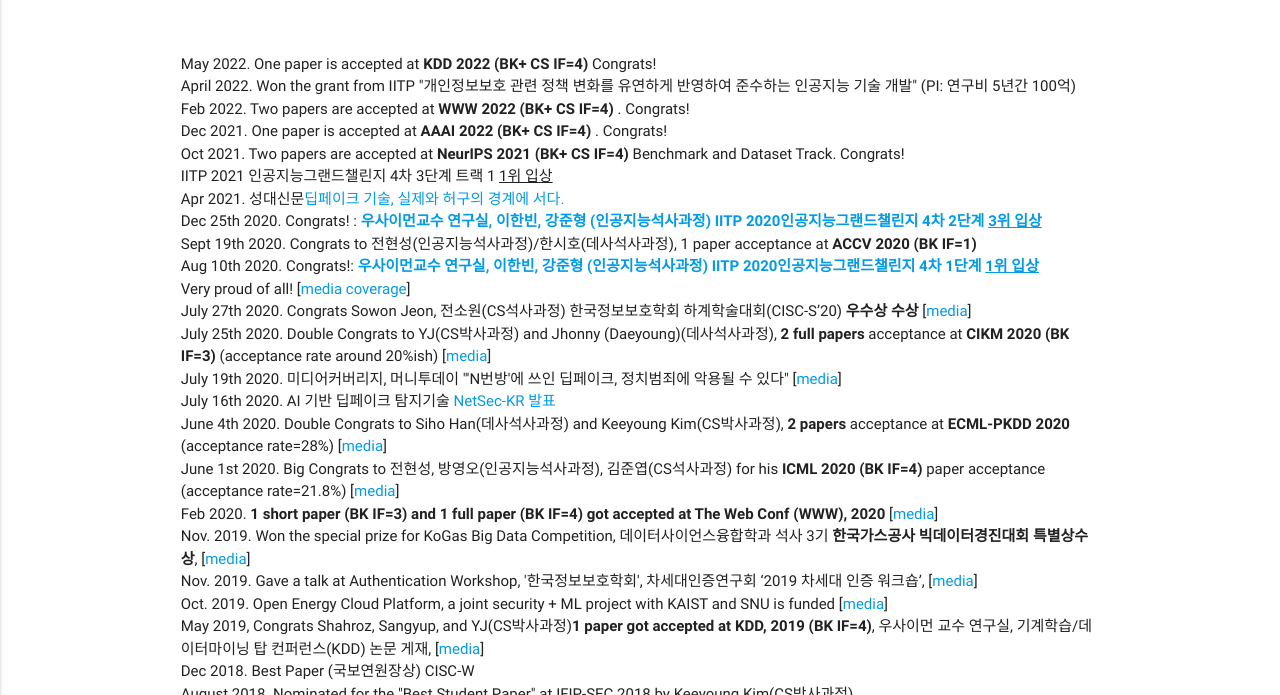
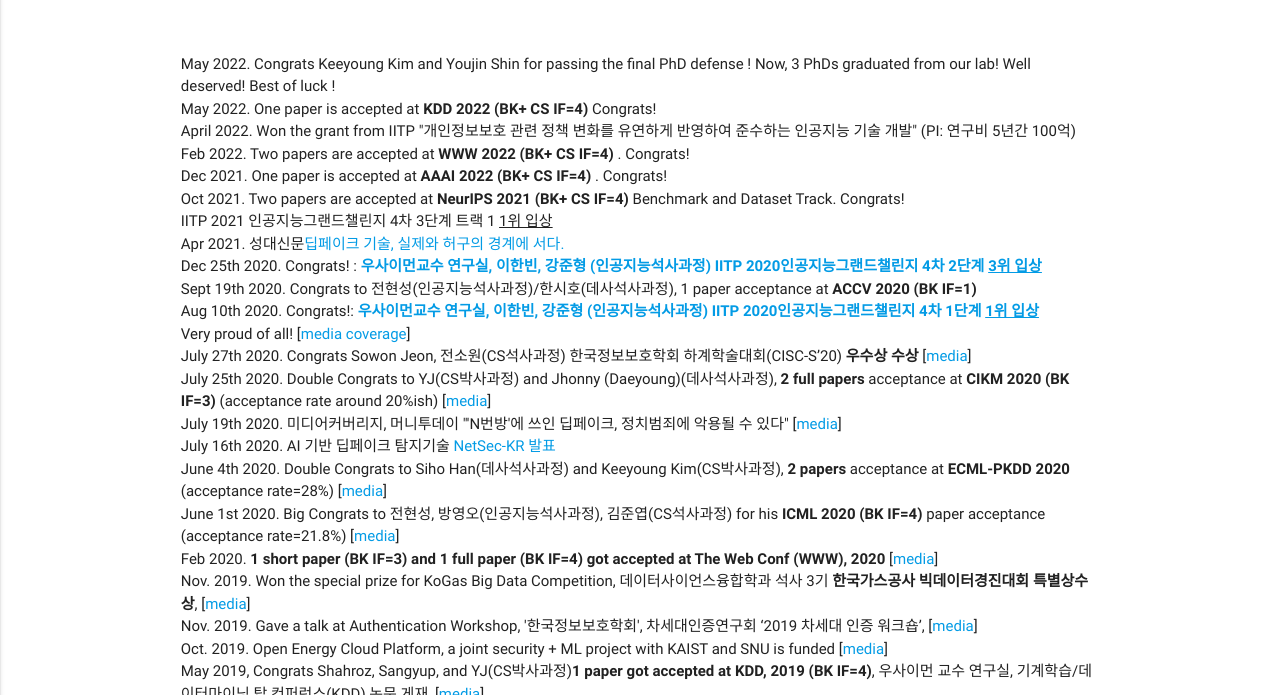
Before and after one commit to Yurim990507/DASH-Lab.github.io, a Jekyll site: the page built from News.md, in a window 1280 px wide and 900 px high, scrolled down 1073 px, cut to the strip 205-900 px from the top of the window. Built offline with Jekyll 4.4.1, drawn with Linux system fonts in a browser that asks for light colours.

Commit message:
Update News.md

```diff
--- a/News.md
+++ b/News.md
@@ -29,6 +29,9 @@ permalink: /News/
 
 <div class="section">
     <div class="row">
+
+May 2022. Congrats Keeyoung Kim and Youjin Shin for passing the final PhD defense ! Now, 3 PhDs graduated from our lab! Well deserved! Best of luck !<br>
+
 
 May 2022. One paper is accepted at  <b>KDD 2022 (BK+ CS IF=4) </b> Congrats! <br>
 
```
